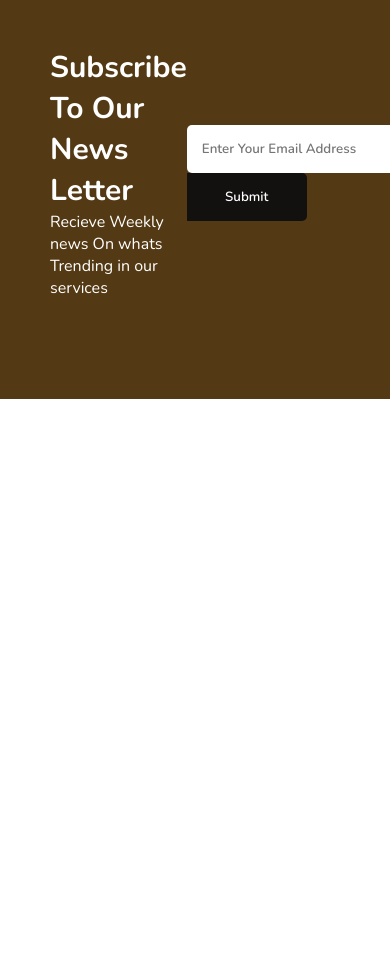
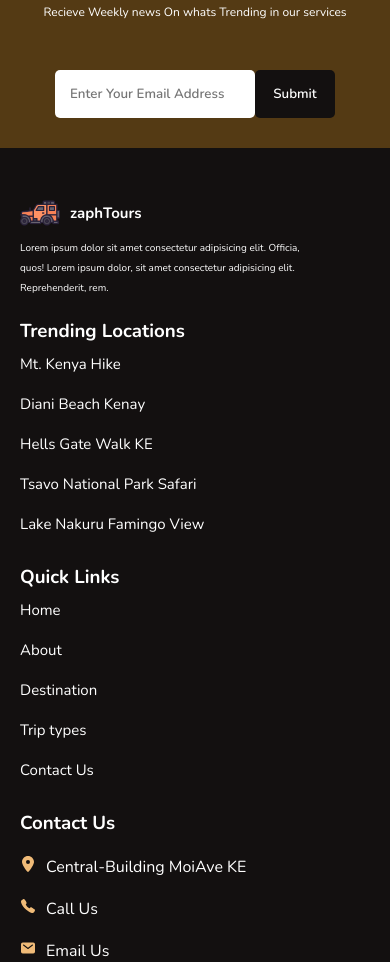
Before and after one commit to Naominm/zaph-tours, a React (Vite) app: page / in a window 390 px wide. Shown: the part 4641-5603 px from the top of the page. Before the commit the page ends 5054 px from the top, so only its background shows below. Built offline with nearby package versions, Linux system fonts and the light colour scheme.

Commit message:
Build footer section

```diff
--- /dev/null
+++ b/src/components/Footer/Footer.css
@@ -0,0 +1,58 @@
+.footer-container{
+    width:100%;
+    min-height: 30rem;
+    background-color:var(--color-dark-black);
+    color: var(--color-white);
+    padding-inline: 2rem;
+    padding-top: 4rem;
+}
+.footer-content-container{
+    display: flex;
+    flex-direction: row;
+
+    gap: 2rem;
+    color: var(--color-white);
+}
+@media screen and (max-width: 50rem) {
+    .footer-content-container{
+        flex-wrap: wrap;
+    justify-content: center;
+    }
+}
+
+.footerHeader{
+    display: flex;
+    width: 25%;
+}
+@media screen and (max-width: 50rem) {
+    .footerHeader{
+        width: 100%;
+    }
+}
+.column-text-sec{
+   line-height: 3rem;
+   font-size: 1.5rem;
+}
+@media screen and (max-width: 50rem) {
+    .column-text-sec{
+        line-height: 2rem;
+        font-size: 1rem;
+        width: 30rem;
+     }
+}
+.header-col li{
+    font-size: 1.5rem;
+    line-height: 4rem;
+}
+.header-col a {
+    font-family: inherit;
+    color: inherit;
+}
+.contacts-footer{
+    padding-top: 2rem;
+    display: flex;
+    gap: 1rem;
+}
+.contacts-footer svg{
+    color: var(--color-dark-beige);
+}
--- /dev/null
+++ b/src/components/Footer/Footer.jsx
@@ -0,0 +1,70 @@
+import { FaLocationDot } from "react-icons/fa6";
+import { IoCall ,IoMail} from "react-icons/io5";
+import Icon from "../Header/Icon/Icon";
+import "./Footer.css"
+function FooterElement(){
+    return(
+        <div className="footer-container">
+       <FooterContent/>
+    </div>
+    )
+}
+function FooterContent(){
+    return(
+        <div className="footer-content-container">
+            <div className="footerHeader">
+                <div className="header-col">
+                   <Icon/>
+          <p className="column-text-sec">  Lorem ipsum dolor sit amet consectetur adipisicing elit. Officia, quos! Lorem ipsum dolor, sit amet consectetur adipisicing elit. Reprehenderit, rem.</p>
+                </div>
+            </div>
+            <div className="footerHeader">
+                <div className="header-col">
+                   <h3>Trending Locations</h3>
+                   <p><ul>
+                    <li><a href="./">Mt. Kenya Hike</a></li>
+                    <li><a href="./">Diani Beach Kenay</a></li>
+                    <li><a href="./">Hells Gate Walk KE</a></li>
+                    <li><a href="./">Tsavo National Park Safari</a></li>
+                    <li><a href="./">Lake Nakuru Famingo View</a></li>
+
+                    </ul></p>
+          </div>
+            </div>
+            <div className="footerHeader">
+                <div className="header-col">
+                   <h3>Quick Links</h3>
+                   <p><ul>
+                    <li><a href="./">Home</a></li>
+                    <li><a href="./">About</a></li>
+                    <li><a href="./">Destination</a></li>
+                    <li><a href="./">Trip types</a></li>
+                    <li><a href="./">Contact Us</a></li>
+
+                    </ul></p>
+          </div>
+            </div>
+            <div className="footerHeader">
+                <div className="header-col">
+                   <h3>Contact Us</h3>
+                   <FooterContacts FooterContactIcon={< FaLocationDot/>} Text="Central-Building MoiAve KE"/>
+                   <FooterContacts FooterContactIcon={< IoCall/>} Text="Call Us"/>
+                   <FooterContacts FooterContactIcon={< IoMail/>} Text="Email Us"/>
+          </div>
+            </div>
+
+        </div>
+    )
+}
+ function FooterContacts({FooterContactIcon, Text}){
+    return(
+        <div className="footer-contacts-container">
+          <div className="contacts-footer">
+            {FooterContactIcon}
+        <p>{Text}</p>
+          </div>
+        </div>
+    )
+ }
+
+export default FooterElement;
--- a/src/components/NewsLetter/NewsLetter.css
+++ b/src/components/NewsLetter/NewsLetter.css
@@ -8,9 +8,27 @@
     color: var(--color-white);
 
 }
+
+@media screen and (max-width: 50rem) {
+    .form-elements-container{
+        justify-content: center;
+        flex-direction: column;
+        gap: 5rem;
+        padding-inline: 3rem;
+        padding-block:3rem;
+    }
+}
 .newsletter-heading{
     font-size: 3rem;
     text-transform: capitalize;
+}
+@media screen and (max-width: 50rem) {
+    .newsletter-heading{
+        font-size: 2rem;
+    }
+    .newsLetter-subheading{
+        font-size: 1.2rem;
+    }
 }
 .inputCTA button,input {
     padding: 1.5rem;
@@ -34,6 +52,17 @@
     color: var(--color-white);
 
 }
+@media screen and (max-width: 50rem) {
+    .inputCTA button{
+        width: 8rem;
+    }
+    .inputCTA button,input{
+        border-radius: 0.5rem;
+    }
+    .newsletter-input-element{
+        width: 20rem;
+    }
+}
 .inputCTA button:hover{
     background-color: var(--color-dark-beige);
 }
--- a/src/pages/Home/Home.jsx
+++ b/src/pages/Home/Home.jsx
@@ -2,6 +2,7 @@ import HeroSection from "./Hero";
 import AboutContainerElement from "./About";
 import FeaturedDestination from "./FeaturedDestination";
 import NewsLetter from "../../components/NewsLetter/NewsLetter";
+import FooterElement from "../../components/Footer/Footer";
 
 function Home(){
     return(
@@ -10,6 +11,7 @@ function Home(){
         <AboutContainerElement/>
         <FeaturedDestination/>
         <NewsLetter/>
+        <FooterElement/>
         </>
     )
 }
```
